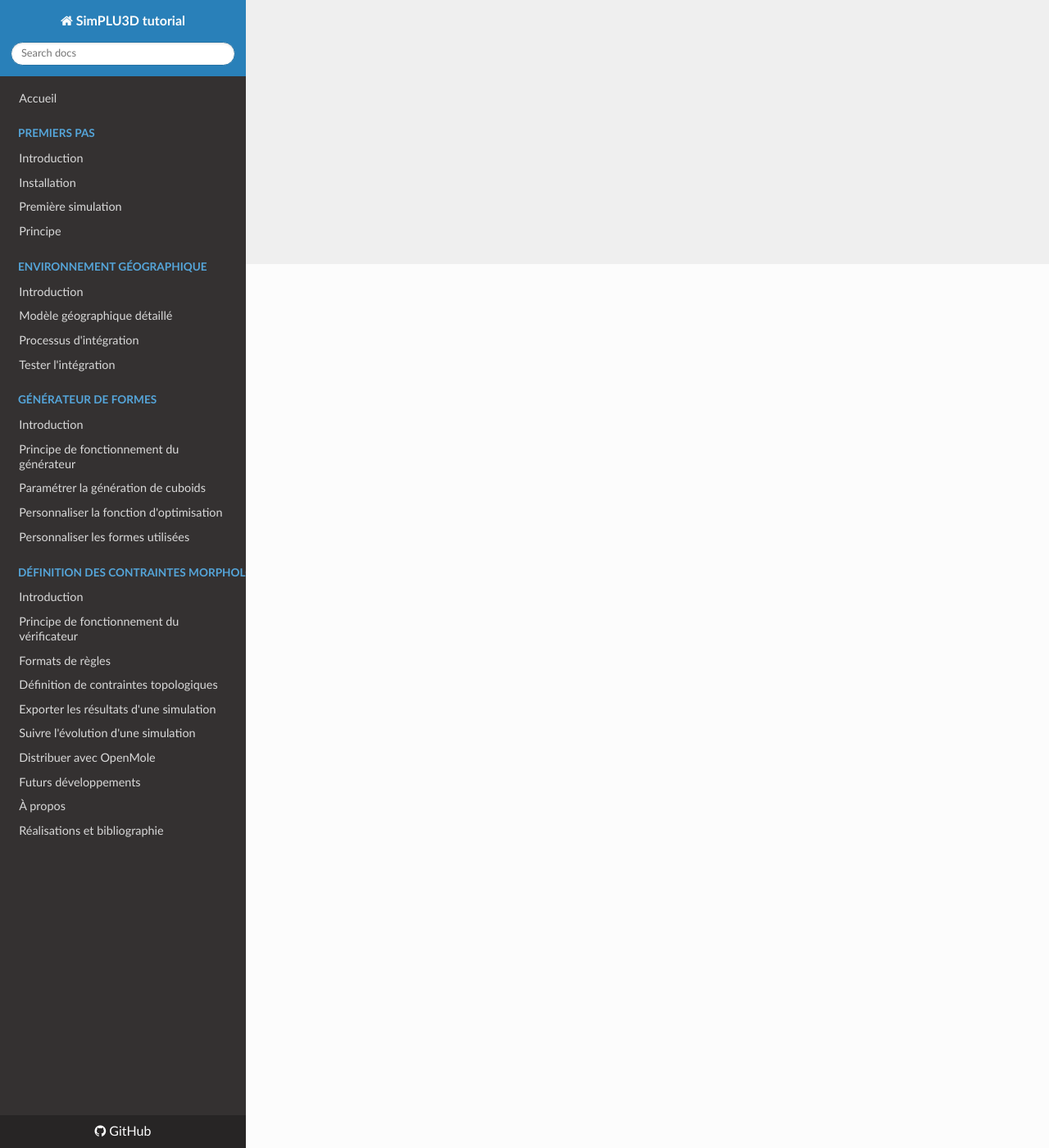
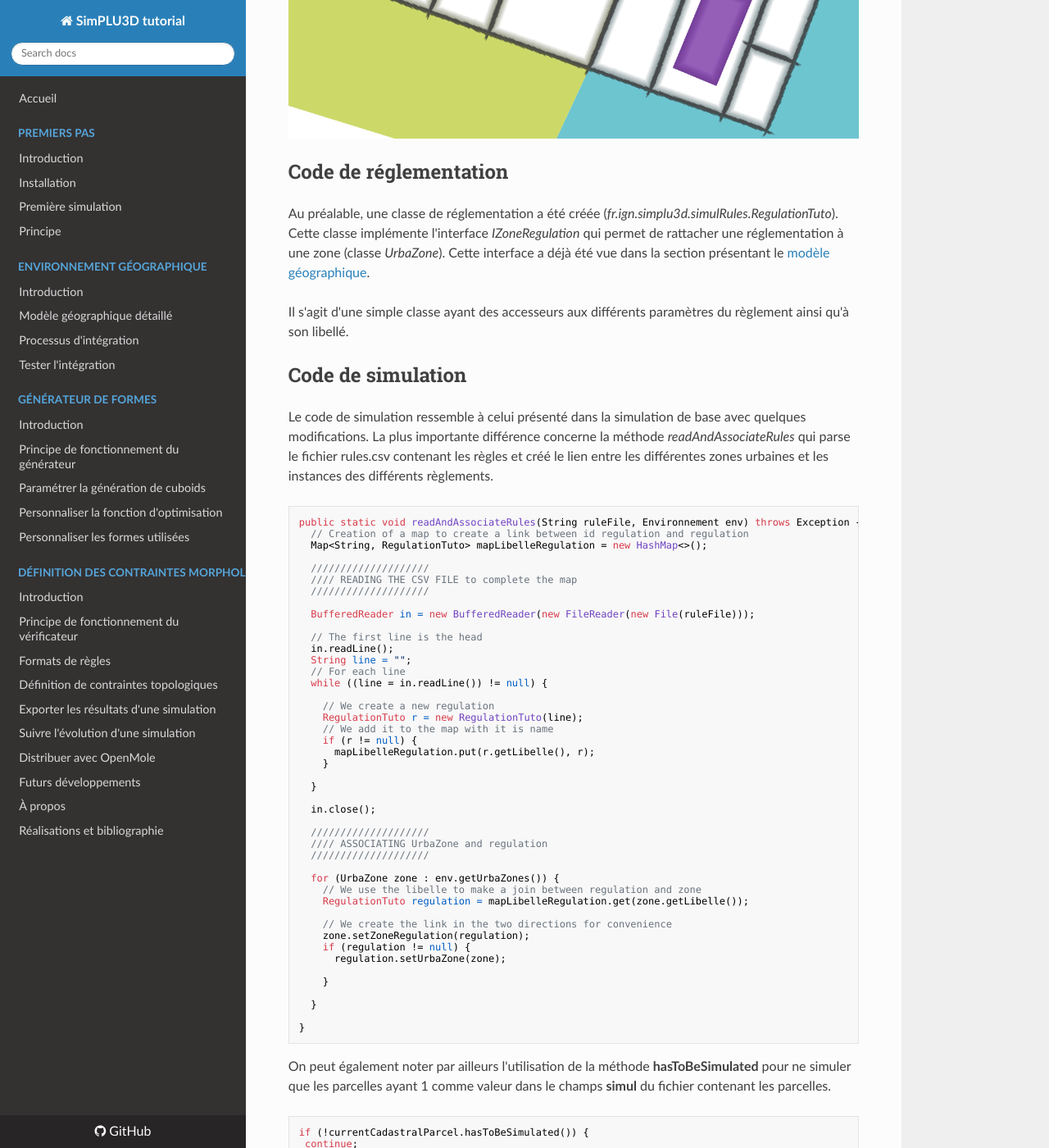
Before and after one commit to SimPLU3D/simplu3D-tutorial, an MkDocs documentation site: the page built from docs/rules/formats.md, in a window 1280 px wide and 1400 px high, scrolled down 1078 px. Shown: the whole window at 82% size. Built offline with MkDocs 1.6.1, drawn with Linux system fonts in a browser that asks for light colours; nearby versions of some CDN libraries; some of the changed text lies outside the part shown.

Commit message:
Finishing format page

````diff
--- a/docs/rules/formats.md
+++ b/docs/rules/formats.md
@@ -6,5 +6,97 @@ date: 2018-10-26
 
 ---
 
-Comment utiliser des formats de fichiers de règles ?
-- Pas de formats définis pour le moment car il n'existe pas de normes et besoin souvent de changer les règles utilisées, mais on va prendre les exemples d'ArtiScales et de smartPLU pour montrer comment faire avec les zones
+SimPLU3D ne possède pas un format pour stocker les règles morphologiques. En effet, les différentes expériences ont montré que suivant les besoins, l'échelle d'étude et les réglementations locales, les règles nécessaires à modéliser pouvaient beaucoup varier. Ainsi, pour rester générique, c'est à l'utilisateur de définir comment stocker ces règles et implémenter l'interface *Predicate* en fonction de ces règles.
+
+Cependant, dans cette partie nous présenterons d'abord un exemple de code avec une démarche conseillée pour intégrer des règles à partir d'un tableau. Puis, nous pointerons vers différentes expérimentations utilisant différents formats de règles.
+
+# Intégration de règles sous forme d'un tableau
+
+Ici, nous présenterons un exemple pour charger des règles stockées dans un fichier .csv et pour appliquer ces règles aux différentes zones d'un plan de zonage via le *SamplerPredicat* . Le code est disponible dans la classe *fr.ign.simplu3d.simulRules.SimulWithRules* du projet SimPLU3D-tutorial. Les données utilisées sont stockées dans le dossier *resources/simulationWithRules*, il y a notamment un fichier *rules.csv* en plus (mis en tableau ci dessous). La jointure entre les zones urbaines  et les valeurs de ce tableau s'effectue via le champ *libelle*.
+
+
+| libelle | distReculVoirie | distReculFond | distReculLat | distanceInterBati | maximalCES |
+|:--------|:----------------|:--------------|:-------------|:------------------|:-----------|
+| ub1     | 2               | 3             | 4            | 8                 | 0.5        |
+| ub2     | 4               | 5             | 4            | 8                 | 1          |
+
+Le résultat de la simulation est visible ci dessous, seules 2 parcelles sont simulées (celles avec 1 comme valeur pour l'attribut SIMUL)
+
+![Résultat de la simulation](./img/resultSimulation.png)
+
+
+## Code de réglementation
+
+Au préalable, une classe de réglementation a été créée (*fr.ign.simplu3d.simulRules.RegulationTuto*). Cette classe implémente l'interface *IZoneRegulation* qui permet de rattacher une réglementation à une zone (classe *UrbaZone*). Cette interface a déjà été vue dans la section présentant le [modèle géographique](./envgeo/modelgeo.md).
+
+Il s'agit d'une simple classe ayant des accesseurs aux différents paramètres du règlement ainsi qu'à son libellé.
+
+## Code de simulation
+
+Le code de simulation ressemble à celui présenté dans la simulation de base avec quelques modifications. La plus importante différence concerne la méthode *readAndAssociateRules* qui parse le fichier rules.csv contenant les règles et créé le lien entre les différentes zones urbaines et les instances des différents règlements.
+
+```JAVA
+public static void readAndAssociateRules(String ruleFile, Environnement env) throws Exception {
+  // Creation of a map to create a link between id regulation and regulation
+  Map<String, RegulationTuto> mapLibelleRegulation = new HashMap<>();
+
+  ////////////////////
+  //// READING THE CSV FILE to complete the map
+  ////////////////////
+
+  BufferedReader in = new BufferedReader(new FileReader(new File(ruleFile)));
+
+  // The first line is the head
+  in.readLine();
+  String line = "";
+  // For each line
+  while ((line = in.readLine()) != null) {
+
+    // We create a new regulation
+    RegulationTuto r = new RegulationTuto(line);
+    // We add it to the map with it is name
+    if (r != null) {
+      mapLibelleRegulation.put(r.getLibelle(), r);
+    }
+
+  }
+
+  in.close();
+
+  ////////////////////
+  //// ASSOCIATING UrbaZone and regulation
+  ////////////////////
+
+  for (UrbaZone zone : env.getUrbaZones()) {
+    // We use the libelle to make a join between regulation and zone
+    RegulationTuto regulation = mapLibelleRegulation.get(zone.getLibelle());
+
+    // We create the link in the two directions for convenience
+    zone.setZoneRegulation(regulation);
+    if (regulation != null) {
+      regulation.setUrbaZone(zone);
+
+    }
+
+  }
+
+}
+```
+
+
+On peut également noter par ailleurs l'utilisation de la méthode **hasToBeSimulated** pour ne simuler que les parcelles ayant 1 comme valeur dans le champs **simul** du fichier contenant les parcelles.
+
+```JAVA
+if (!currentCadastralParcel.hasToBeSimulated()) {
+ continue;
+}
+```
+
+# Autres exemples d'utilisation de fichier de règles
+
+Deux types de formats de règles ont été utilisés :
+
+- **Format OCL**(Object Constraint Language) : le format OCL permet de modéliser des contraintes à partir d'instances d'un modèle. Ainsi, l'utilisation de règles au format OCL permet une grande expressivité comme il peut utiliser et combiner tous les concepts du modèle géographique de SimPLU3D. Cependant, cette expressivité à un coût car le temps d'évaluation d'une contrainte formulée en OCL est beaucoup plus longue que son équivalent programmée en Java. Pour en savoir plus, vous pouvez consulter la page Github de [SimPLU3D-OCL](https://github.com/SimPLU3D/simplu3D-ocl/blob/master/README.md) ;
+
+
+- **Format CartoPLU+** : le format CartoPLU+ stocke les règles sous format d'un tableau CSV à partir d'une sélection de contraintes effectuée par l'[IAUIDF](https://www.iau-idf.fr/) et la [DRIEA](http://www.driea.ile-de-france.developpement-durable.gouv.fr/). Pour en savoir plus, vous pouvez consulter la page Github du projet [SimPLU3D-IAUIDF](https://github.com/SimPLU3D/simplu3D-iauidf).
````
Also changed, not shown: docs/rules/img/resultSimulation.png (added).
